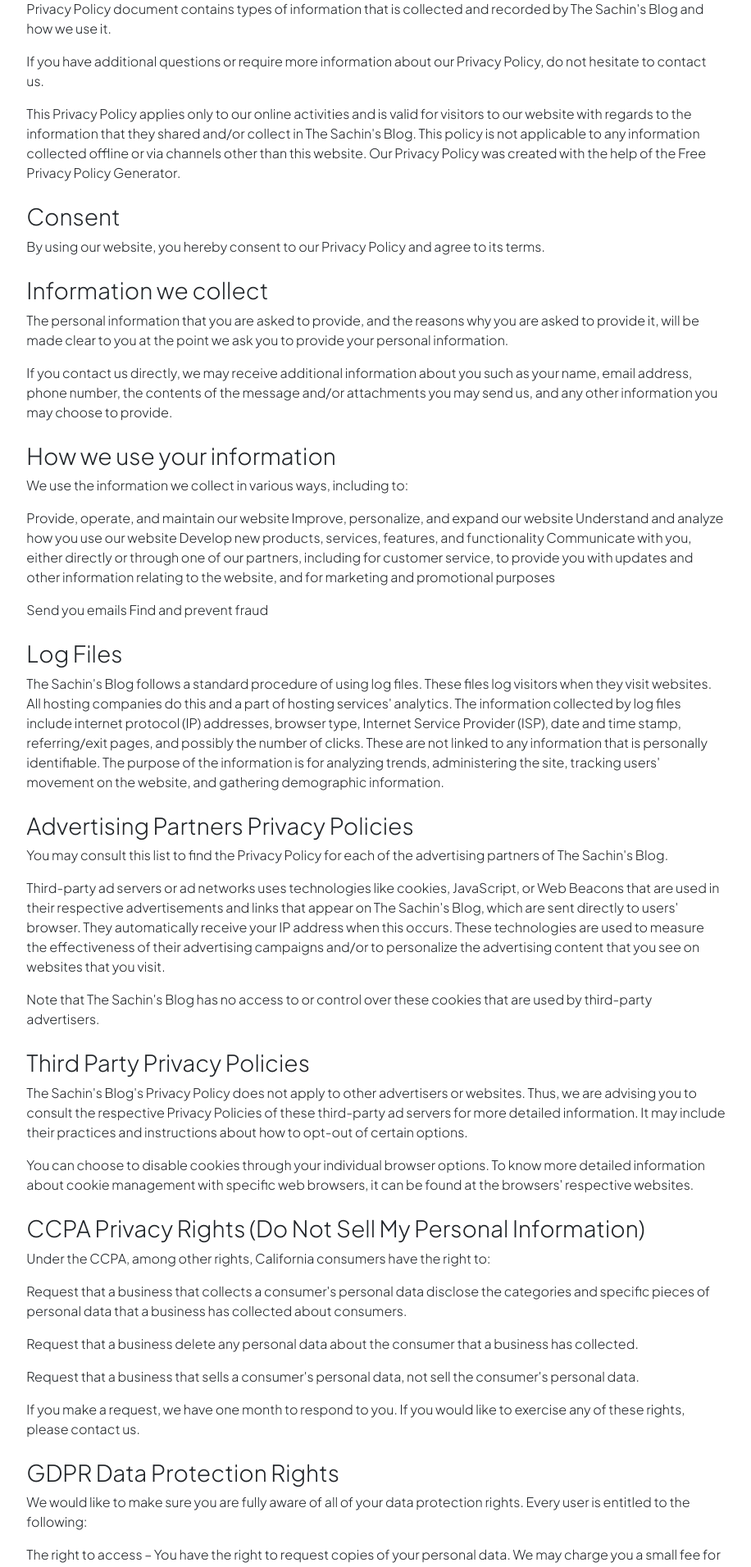
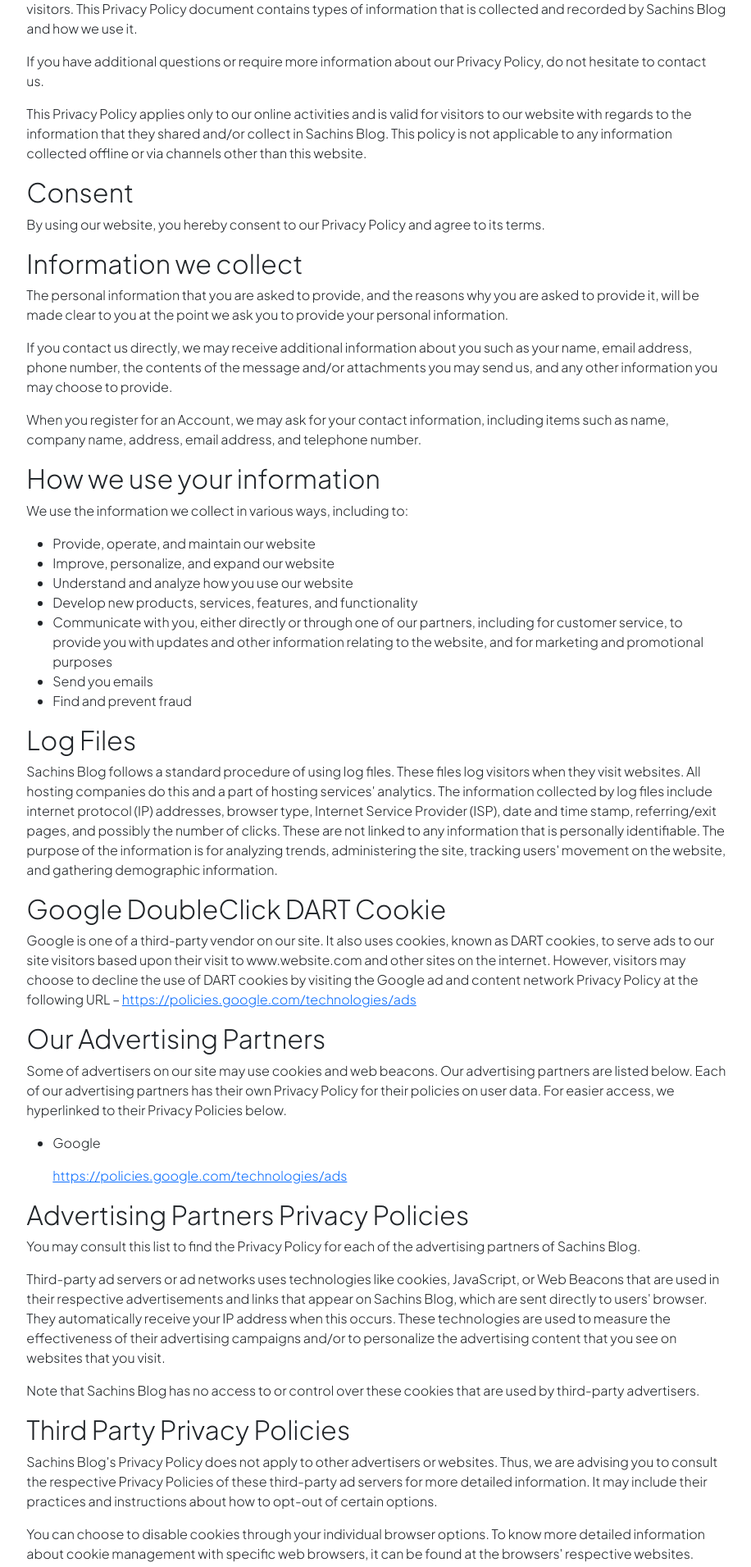
Before and after one commit to sachinshrmaa/sachins-blog, a Next.js app: page /privacy in a window 1280 px wide. Shown: the part 200-2111 px from the top of the page at 82% size, without its empty margins (181-1097 px from the left). Built offline with nearby package versions, Linux system fonts and the light colour scheme; a web font is replaced by a local one.

Commit message:
updated privacy policy

```diff
--- a/pages/_app.js
+++ b/pages/_app.js
@@ -4,6 +4,7 @@
 import NavBar from '../components/NavBar'
 import Footer from '../components/Footer'
 import { useEffect } from "react";
+import Newsletter from '../components/Newsletter';
 
 function MyApp({ Component, pageProps }) {
 
@@ -15,6 +16,7 @@
     <>
       <NavBar/>
       <Component {...pageProps} />
+      <Newsletter />
       <Footer/>
     </>
   )
--- a/pages/privacy.jsx
+++ b/pages/privacy.jsx
@@ -14,80 +14,97 @@
                 <h2 className="sub-heading mt-3">Privacy Policy for Sachins Blog</h2>
                 <br />
 
-                <p>
-                    At Sachins Blog, accessible from sachinshblog.in, one of our main priorities is the privacy of our visitors. This Privacy Policy document contains types of information that is collected and recorded by The Sachin&apos;s Blog and how we use it.</p><p>
+                <div>
 
-                    If you have additional questions or require more information about our Privacy Policy, do not hesitate to contact us.</p><p>
+<p>At Sachins Blog, accessible from https://www.sachinsblog.in/, one of our main priorities is the privacy of our visitors. This Privacy Policy document contains types of information that is collected and recorded by Sachins Blog and how we use it.</p>
 
-                    This Privacy Policy applies only to our online activities and is valid for visitors to our website with regards to the information that they shared and/or collect in The Sachin&apos;s Blog. This policy is not applicable to any information collected offline or via channels other than this website. Our Privacy Policy was created with the help of the Free Privacy Policy Generator.</p><p>
+<p>If you have additional questions or require more information about our Privacy Policy, do not hesitate to contact us.</p>
 
-                    <h3 className="sub-heading mt-4">Consent</h3>
-                    By using our website, you hereby consent to our Privacy Policy and agree to its terms.</p><p>
+<p>This Privacy Policy applies only to our online activities and is valid for visitors to our website with regards to the information that they shared and/or collect in Sachins Blog. This policy is not applicable to any information collected offline or via channels other than this website.</p>
 
-                    <h3 className="sub-heading mt-4">Information we collect</h3>
-                    The personal information that you are asked to provide, and the reasons why you are asked to provide it, will be made clear to you at the point we ask you to provide your personal information.</p><p>
+<h2>Consent</h2>
 
-                    If you contact us directly, we may receive additional information about you such as your name, email address, phone number, the contents of the message and/or attachments you may send us, and any other information you may choose to provide.</p><p>
+<p>By using our website, you hereby consent to our Privacy Policy and agree to its terms.</p>
 
-                    <h3 className="sub-heading mt-4">How we use your information</h3>
-                    We use the information we collect in various ways, including to:</p><p>
+<h2>Information we collect</h2>
 
-                    Provide, operate, and maintain our website
-                    Improve, personalize, and expand our website
-                    Understand and analyze how you use our website
-                    Develop new products, services, features, and functionality
-                    Communicate with you, either directly or through one of our partners, including for customer service, to provide you with updates and other information relating to the website, and for marketing and promotional purposes</p><p>
-                    Send you emails
-                    Find and prevent fraud
-                    <h3 className="sub-heading mt-4">Log Files</h3>
-                    The Sachin&apos;s Blog follows a standard procedure of using log files. These files log visitors when they visit websites. All hosting companies do this and a part of hosting services&apos; analytics. The information collected by log files include internet protocol (IP) addresses, browser type, Internet Service Provider (ISP), date and time stamp, referring/exit pages, and possibly the number of clicks. These are not linked to any information that is personally identifiable. The purpose of the information is for analyzing trends, administering the site, tracking users&apos; movement on the website, and gathering demographic information.</p><p>
+<p>The personal information that you are asked to provide, and the reasons why you are asked to provide it, will be made clear to you at the point we ask you to provide your personal information.</p>
+<p>If you contact us directly, we may receive additional information about you such as your name, email address, phone number, the contents of the message and/or attachments you may send us, and any other information you may choose to provide.</p>
+<p>When you register for an Account, we may ask for your contact information, including items such as name, company name, address, email address, and telephone number.</p>
 
-                    <h3 className="sub-heading mt-4">Advertising Partners Privacy Policies</h3>
-                    You may consult this list to find the Privacy Policy for each of the advertising partners of The Sachin&apos;s Blog.</p><p>
+<h2>How we use your information</h2>
 
-                    Third-party ad servers or ad networks uses technologies like cookies, JavaScript, or Web Beacons that are used in their respective advertisements and links that appear on The Sachin&apos;s Blog, which are sent directly to users&apos; browser. They automatically receive your IP address when this occurs. These technologies are used to measure the effectiveness of their advertising campaigns and/or to personalize the advertising content that you see on websites that you visit.</p><p>
+<p>We use the information we collect in various ways, including to:</p>
 
-                    Note that The Sachin&apos;s Blog has no access to or control over these cookies that are used by third-party advertisers.</p><p>
+<ul>
+<li>Provide, operate, and maintain our website</li>
+<li>Improve, personalize, and expand our website</li>
+<li>Understand and analyze how you use our website</li>
+<li>Develop new products, services, features, and functionality</li>
+<li>Communicate with you, either directly or through one of our partners, including for customer service, to provide you with updates and other information relating to the website, and for marketing and promotional purposes</li>
+<li>Send you emails</li>
+<li>Find and prevent fraud</li>
+</ul>
 
-                    <h3 className="sub-heading mt-4">Third Party Privacy Policies</h3>
-                    The Sachin&apos;s Blog&apos;s Privacy Policy does not apply to other advertisers or websites. Thus, we are advising you to consult the respective Privacy Policies of these third-party ad servers for more detailed information. It may include their practices and instructions about how to opt-out of certain options.</p><p>
+<h2>Log Files</h2>
 
-                    You can choose to disable cookies through your individual browser options. To know more detailed information about cookie management with specific web browsers, it can be found at the browsers&apos; respective websites.</p><p>
+<p>Sachins Blog follows a standard procedure of using log files. These files log visitors when they visit websites. All hosting companies do this and a part of hosting services' analytics. The information collected by log files include internet protocol (IP) addresses, browser type, Internet Service Provider (ISP), date and time stamp, referring/exit pages, and possibly the number of clicks. These are not linked to any information that is personally identifiable. The purpose of the information is for analyzing trends, administering the site, tracking users' movement on the website, and gathering demographic information.</p>
 
-                    <h3 className="sub-heading mt-4">CCPA Privacy Rights (Do Not Sell My Personal Information)</h3>
-                    Under the CCPA, among other rights, California consumers have the right to:</p><p>
 
-                    Request that a business that collects a consumer&apos;s personal data disclose the categories and specific pieces of personal data that a business has collected about consumers.</p><p>
+<h2>Google DoubleClick DART Cookie</h2>
 
-                    Request that a business delete any personal data about the consumer that a business has collected.</p><p>
+<p>Google is one of a third-party vendor on our site. It also uses cookies, known as DART cookies, to serve ads to our site visitors based upon their visit to www.website.com and other sites on the internet. However, visitors may choose to decline the use of DART cookies by visiting the Google ad and content network Privacy Policy at the following URL – <a href="https://policies.google.com/technologies/ads">https://policies.google.com/technologies/ads</a></p>
 
-                    Request that a business that sells a consumer&apos;s personal data, not sell the consumer&apos;s personal data.</p><p>
+<h2>Our Advertising Partners</h2>
 
-                    If you make a request, we have one month to respond to you. If you would like to exercise any of these rights, please contact us.</p><p>
+<p>Some of advertisers on our site may use cookies and web beacons. Our advertising partners are listed below. Each of our advertising partners has their own Privacy Policy for their policies on user data. For easier access, we hyperlinked to their Privacy Policies below.</p>
 
-                    <h3 className="sub-heading mt-4">GDPR Data Protection Rights</h3>
-                    We would like to make sure you are fully aware of all of your data protection rights. Every user is entitled to the following:</p><p>
+<ul>
+    <li>
+        <p>Google</p>
+        <p><a href="https://policies.google.com/technologies/ads">https://policies.google.com/technologies/ads</a></p>
+    </li>
+</ul>
 
-                    The right to access – You have the right to request copies of your personal data. We may charge you a small fee for this service.</p><p>
+<h2>Advertising Partners Privacy Policies</h2>
 
-                    The right to rectification – You have the right to request that we correct any information you believe is inaccurate. You also have the right to request that we complete the information you believe is incomplete.</p><p>
+<p>You may consult this list to find the Privacy Policy for each of the advertising partners of Sachins Blog.</p>
 
-                    The right to erasure – You have the right to request that we erase your personal data, under certain conditions.</p><p></p><p>
+<p>Third-party ad servers or ad networks uses technologies like cookies, JavaScript, or Web Beacons that are used in their respective advertisements and links that appear on Sachins Blog, which are sent directly to users' browser. They automatically receive your IP address when this occurs. These technologies are used to measure the effectiveness of their advertising campaigns and/or to personalize the advertising content that you see on websites that you visit.</p>
 
-                    The right to restrict processing – You have the right to request that we restrict the processing of your personal data, under certain conditions.</p><p>
+<p>Note that Sachins Blog has no access to or control over these cookies that are used by third-party advertisers.</p>
 
-                    The right to object to processing – You have the right to object to our processing of your personal data, under certain conditions.</p><p>
+<h2>Third Party Privacy Policies</h2>
 
-                    The right to data portability – You have the right to request that we transfer the data that we have collected to another organization, or directly to you, under certain conditions.</p><p>
+<p>Sachins Blog's Privacy Policy does not apply to other advertisers or websites. Thus, we are advising you to consult the respective Privacy Policies of these third-party ad servers for more detailed information. It may include their practices and instructions about how to opt-out of certain options. </p>
 
-                    If you make a request, we have one month to respond to you. If you would like to exercise any of these rights, please contact us.</p><p>
+<p>You can choose to disable cookies through your individual browser options. To know more detailed information about cookie management with specific web browsers, it can be found at the browsers' respective websites.</p>
 
-                    <h3 className="sub-heading mt-4">Children&apos;s Information</h3>
-                    Another part of our priority is adding protection for children while using the internet. We encourage parents and guardians to observe, participate in, and/or monitor and guide their online activity.</p><p>
+<h2>CCPA Privacy Rights (Do Not Sell My Personal Information)</h2>
 
-                    The Sachin&apos;s Blog does not knowingly collect any Personal Identifiable Information from children under the age of 13. If you think that your child provided this kind of information on our website, we strongly encourage you to contact us immediately and we will do our best efforts to promptly remove such information from our records.
-                </p>
+<p>Under the CCPA, among other rights, California consumers have the right to:</p>
+<p>Request that a business that collects a consumer's personal data disclose the categories and specific pieces of personal data that a business has collected about consumers.</p>
+<p>Request that a business delete any personal data about the consumer that a business has collected.</p>
+<p>Request that a business that sells a consumer's personal data, not sell the consumer's personal data.</p>
+<p>If you make a request, we have one month to respond to you. If you would like to exercise any of these rights, please contact us.</p>
 
+<h2>GDPR Data Protection Rights</h2>
+
+<p>We would like to make sure you are fully aware of all of your data protection rights. Every user is entitled to the following:</p>
+<p>The right to access – You have the right to request copies of your personal data. We may charge you a small fee for this service.</p>
+<p>The right to rectification – You have the right to request that we correct any information you believe is inaccurate. You also have the right to request that we complete the information you believe is incomplete.</p>
+<p>The right to erasure – You have the right to request that we erase your personal data, under certain conditions.</p>
+<p>The right to restrict processing – You have the right to request that we restrict the processing of your personal data, under certain conditions.</p>
+<p>The right to object to processing – You have the right to object to our processing of your personal data, under certain conditions.</p>
+<p>The right to data portability – You have the right to request that we transfer the data that we have collected to another organization, or directly to you, under certain conditions.</p>
+<p>If you make a request, we have one month to respond to you. If you would like to exercise any of these rights, please contact us.</p>
+
+<h2>Children's Information</h2>
+
+<p>Another part of our priority is adding protection for children while using the internet. We encourage parents and guardians to observe, participate in, and/or monitor and guide their online activity.</p>
+
+<p>Sachins Blog does not knowingly collect any Personal Identifiable Information from children under the age of 13. If you think that your child provided this kind of information on our website, we strongly encourage you to contact us immediately and we will do our best efforts to promptly remove such information from our records.</p>
+                </div>
         </div>
     )
 }
```
Also changed, not shown: components/Newsletter.jsx (added, +53 -0 lines), styles/Newsletter.module.css (added, +58 -0 lines).
